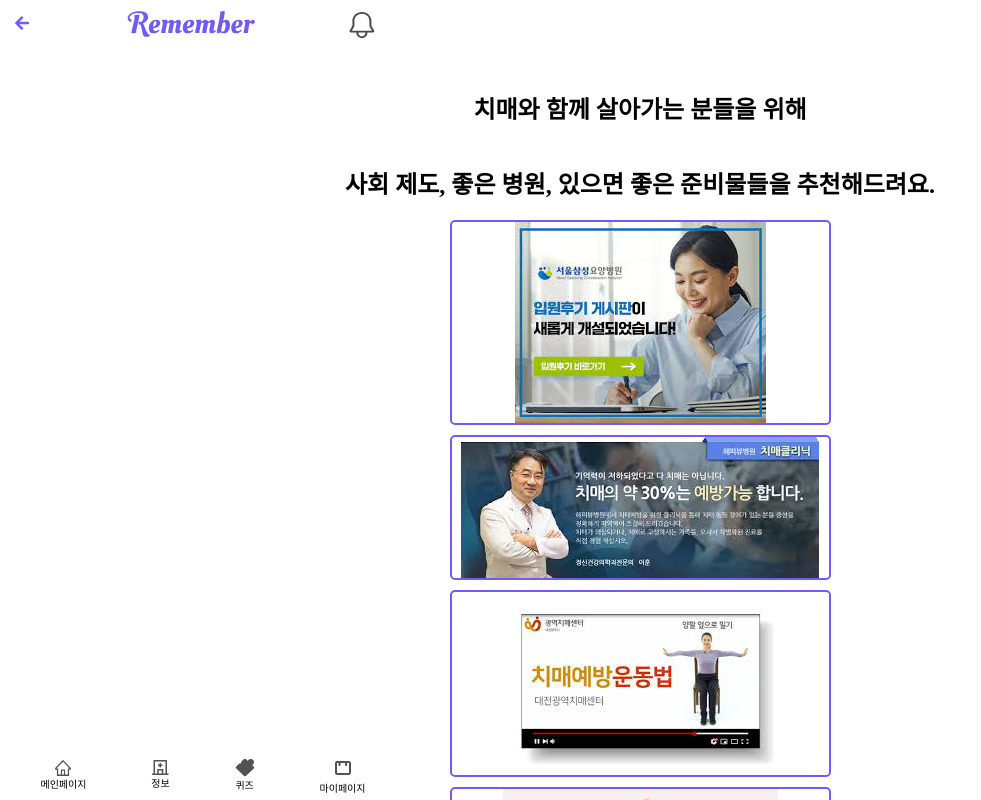
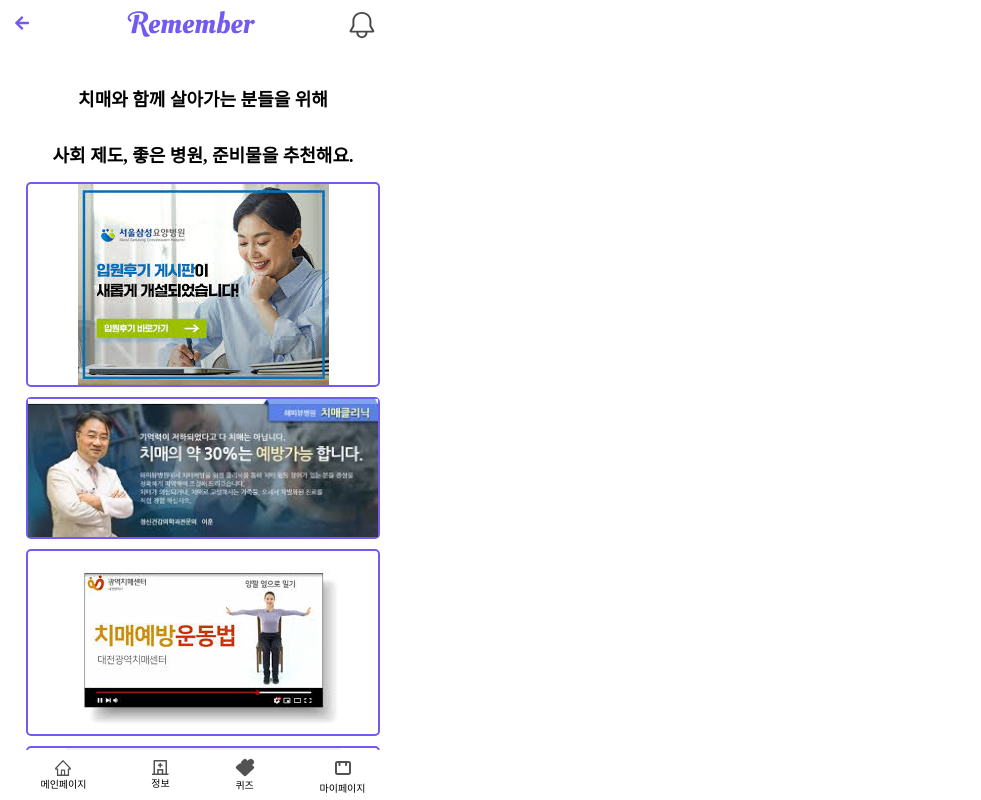
Before and after one commit to JOOMINSE0/Team14, a React (Create React App) app: page /suggest in a window 1280 px wide. Shown: the top 800 px of the page, without its empty margins (0-981 px from the left). Built offline with nearby package versions, Linux system fonts and the light colour scheme.

Commit message:
[FIX] 제안 페이지 수정

```diff
--- a/src/pages/Suggest/Suggest.jsx
+++ b/src/pages/Suggest/Suggest.jsx
@@ -39,11 +39,13 @@
     const divs = Array.from({ length: divCount }, (_, index) => index);
 
     return (
-        <div>
+        <div className="iphone-frame">
             <Header />
             <div className="content suggest-column page-animation">
-                <h2>치매와 함께 살아가는 분들을 위해</h2>
-                <h2>사회 제도, 좋은 병원, 있으면 좋은 준비물들을 추천해드려요.</h2>
+                <div className="for-chimae-font">
+                    <h2>치매와 함께 살아가는 분들을 위해</h2>
+                    <h2>사회 제도, 좋은 병원, 준비물을 추천해요.</h2>
+                </div>
                 <div>
                     {divs.map((index) => (
                         <div key={index} className="custom-div">
@@ -52,6 +54,7 @@
                     ))}
                 </div>
             </div>
+            <div className="sizedbox-bottom"></div>
             <Nav />
         </div>
     );
--- a/src/pages/Suggest/Suggest.scss
+++ b/src/pages/Suggest/Suggest.scss
@@ -4,7 +4,7 @@
 }
 
 .custom-div {
-    // width: 100vh;
+    width: 350px;
     // height: 100px;
     border: 2px solid #735AF3;
     border-radius: 5px;
@@ -43,3 +43,32 @@
 .page-animation {
     animation: pageSlide 1s ease;
 }
+
+.iphone-frame {
+    width: 390px;
+    height: 844px;
+    background: #ffffff;
+    position: relative;
+    justify-content: center;
+    align-items: center;
+}
+
+.for-chimae-font {
+    display: flex;
+    align-items: center; // 수직 방향 중앙 정렬
+    justify-content: flex-start; // 수평 방향 시작 정렬
+    flex-direction: column;
+    font-size: 12px;
+    margin-left: 15px;
+    margin-right: 15px;
+}
+
+.for-text {
+    margin-left: 15px;
+    margin-right: 15px;
+}
+
+
+.sizedbox-bottom {
+    height: 120px;
+}
```
